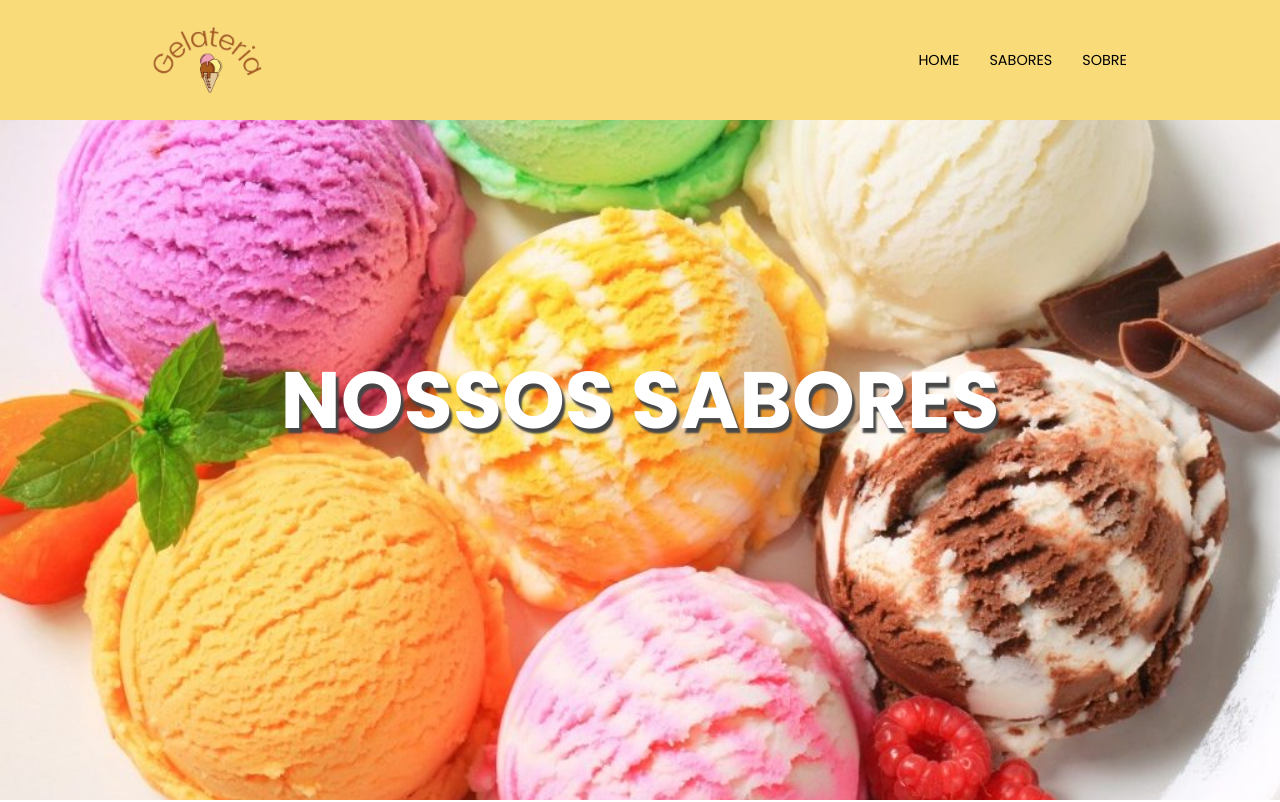
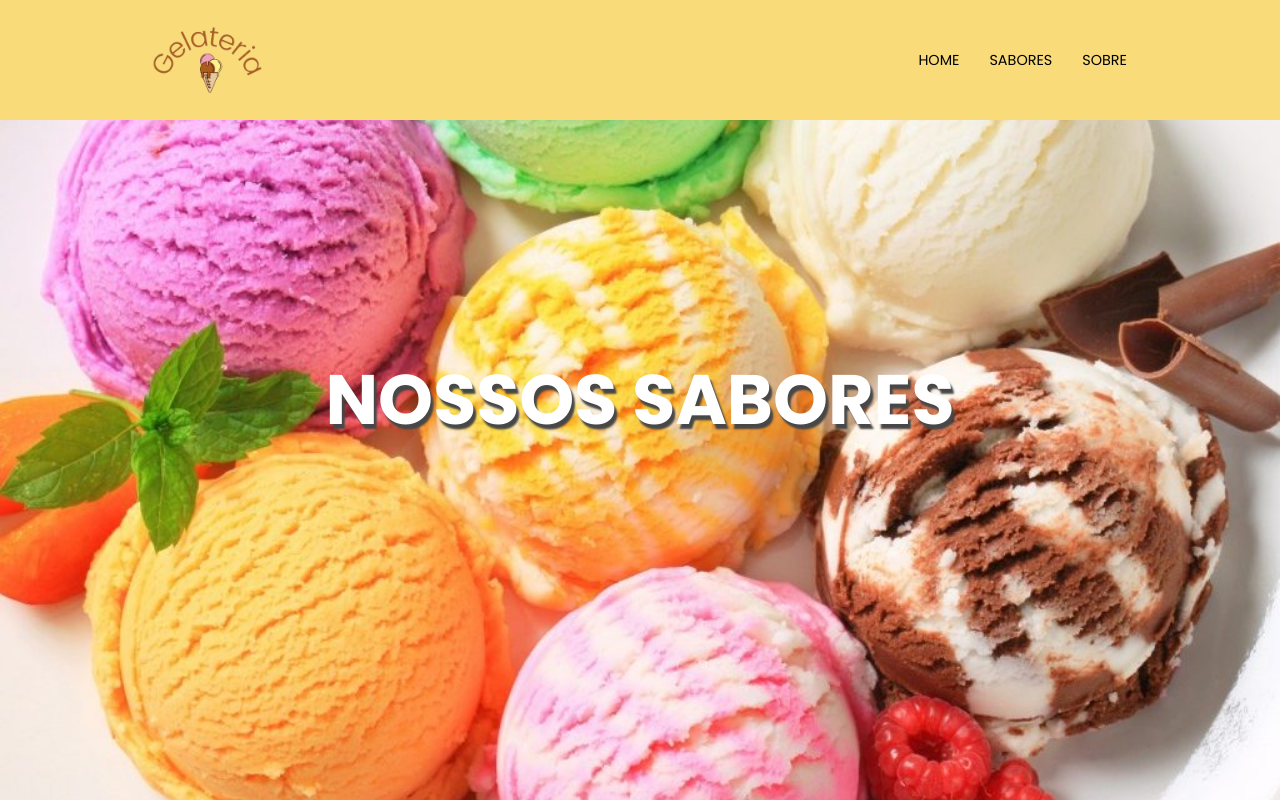
Before and after one commit to tigocode/sorveteria, a Next.js app: page /sabores in a window 1280 px wide. Shown: the top 802 px of the page. Built offline with nearby package versions, Linux system fonts and the light colour scheme.

Commit message:
responsive adjustment of the flavors section

```diff
--- a/src/app/sabores/sabores.module.css
+++ b/src/app/sabores/sabores.module.css
@@ -57,6 +57,11 @@
 .box div p {
   font-size: 16px;
 }
+@media (min-width: 768px ) and (max-width: 1400px) {
+  .container_banner h1 {
+    font-size: 70px;
+  }
+}
 @media (max-width: 1024px) {
   .box {
     gap: 12px;
```
